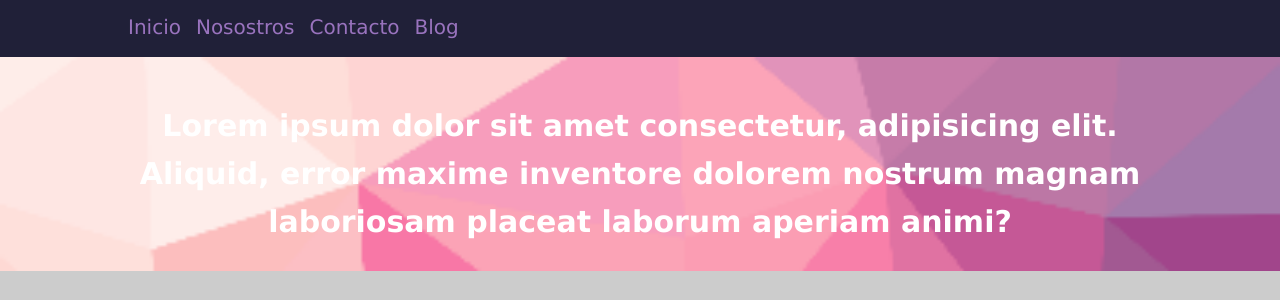
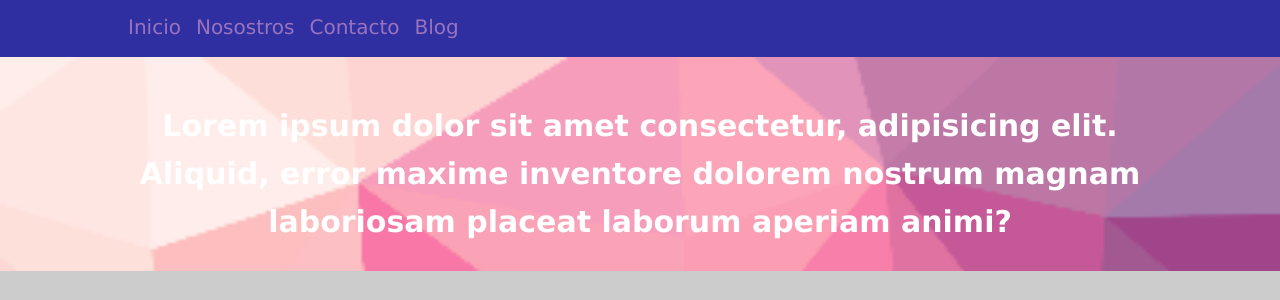
Before and after one commit to Robert0097/Aprendiendo-CSS, a plain HTML site: page index.html in a window 1280 px wide. Shown: the part 68-368 px from the top of the page. Drawn offline with Linux system fonts and the light colour scheme.

Commit message:
Change navBar color

```diff
--- a/style.css
+++ b/style.css
@@ -18,7 +18,7 @@ header {
 }
 
 nav {
-    background-color: #202038;
+    background-color: #2f2fa1;
     color: #ffff;
     /* position: fixed;
     width: 100%; */
```
